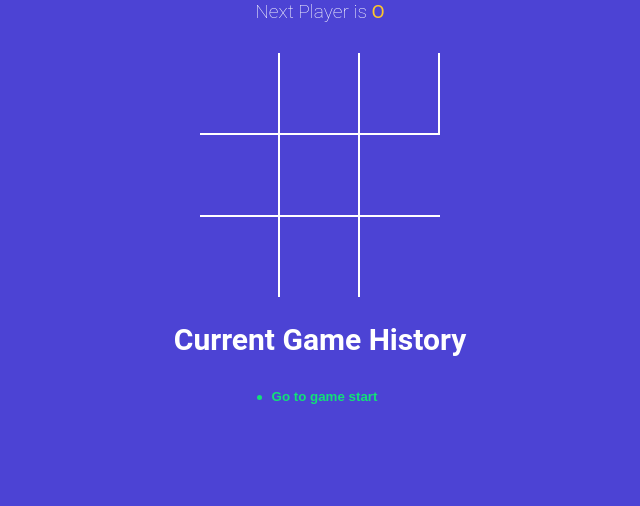
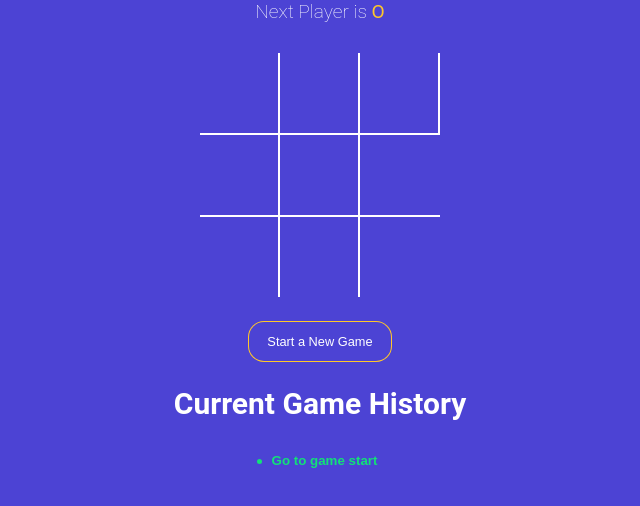
Before and after one commit to Ozy2022/tictactoe_game, a React (Vite) app: page / in a window 1280 px wide. Shown: the top 506 px of the page, without its empty margins (320-960 px from the left). Built offline with nearby package versions, Linux system fonts and the light colour scheme.

Commit message:
highlighted winning combination

```diff
--- a/src/App.jsx
+++ b/src/App.jsx
@@ -4,15 +4,16 @@ import { calculateWinner } from './winner';
 import Board from './components/Board';
 import StatusMessage from './components/StatusMessage';
 import History from './components/History';
+
+const NEW_GAME = [{ squares: Array(9).fill(null), isXNext: false }];
+
 function App() {
-  const [history, setHistory] = useState([
-    { squares: Array(9).fill(null), isXNext: false },
-  ]);
+  const [history, setHistory] = useState(NEW_GAME);
 
   const [currentMove, setCurrentMove] = useState(0);
   const gamingBoard = history[currentMove];
 
-  const winnerr = calculateWinner(gamingBoard.squares);
+  const {winnerr, winningSquares} = calculateWinner(gamingBoard.squares);
 
   const HandleSquareClick = clickedPosition => {
     if (gamingBoard.squares[clickedPosition] || winnerr) {
@@ -51,13 +52,27 @@ function App() {
     setCurrentMove(move);
   };
 
+  const onNewGameStart = () => {
+    setHistory(NEW_GAME);
+    setCurrentMove(0);
+  };
+
   return (
     <div className="app">
       <StatusMessage winnerr={winnerr} gamingBoard={gamingBoard} />
       <Board
         squares={gamingBoard.squares}
         HandleSquareClick={HandleSquareClick}
+        winningSquares = {winningSquares}
       />
+      <button
+        type="button"
+        onClick={onNewGameStart}
+        className={`btn-reset ${winnerr ? 'active' : ''}`}
+      >
+        Start a New Game
+      </button>
+
       <h2>Current Game History</h2>
       <History history={history} MoveTo={MoveTo} currentMove={currentMove} />
     </div>
--- a/src/components/Board.jsx
+++ b/src/components/Board.jsx
@@ -1,11 +1,14 @@
 import Square from './Square';
 
-const Board = ({ squares, HandleSquareClick }) => {
+const Board = ({ squares, HandleSquareClick, winningSquares }) => {
   const renderSquare = position => {
+    const isWinningSquare = winningSquares.includes(position);
+
     return (
       <Square
         value={squares[position]}
         onClick={() => HandleSquareClick(position)}
+        isWinningSquare={isWinningSquare}
       />
     );
   };
--- a/src/components/Square.jsx
+++ b/src/components/Square.jsx
@@ -1,6 +1,13 @@
-const Square = ({ value, onClick }) => {
+const Square = ({ value, onClick, isWinningSquare }) => {
+  const ColorClassName = value === 'X' ? 'text-green' : 'text-orange';
+  const winningClassName = isWinningSquare ? 'winning' : '';
+
   return (
-    <button type="buttom" className="square" onClick={onClick}>
+    <button
+      type="buttom"
+      className={`square ${ColorClassName} ${winningClassName}`}
+      onClick={onClick}
+    >
       {value}
     </button>
   );
--- a/src/styles.scss
+++ b/src/styles.scss
@@ -93,8 +93,8 @@ button {
 
 .board {
   .board-row {
-    display: flex;
-    flex-direction: row;
+    display:flex;
+    flex-direction:row;
     border-bottom: 2px solid #fff;
     &:last-child {
       border-bottom: none;
--- a/src/winner.js
+++ b/src/winner.js
@@ -12,8 +12,14 @@ export function calculateWinner(squares) {
   for (let i = 0; i < lines.length; i++) {
     const [a, b, c] = lines[i];
     if (squares[a] && squares[a] === squares[b] && squares[a] === squares[c]) {
-      return squares[a];
+      return {
+        winner: squares[a],
+        winningSquares: lines[i],
+      };
     }
   }
-  return null;
+  return {
+    winner: null,
+    winningSquares: [],
+  };
 }
```
